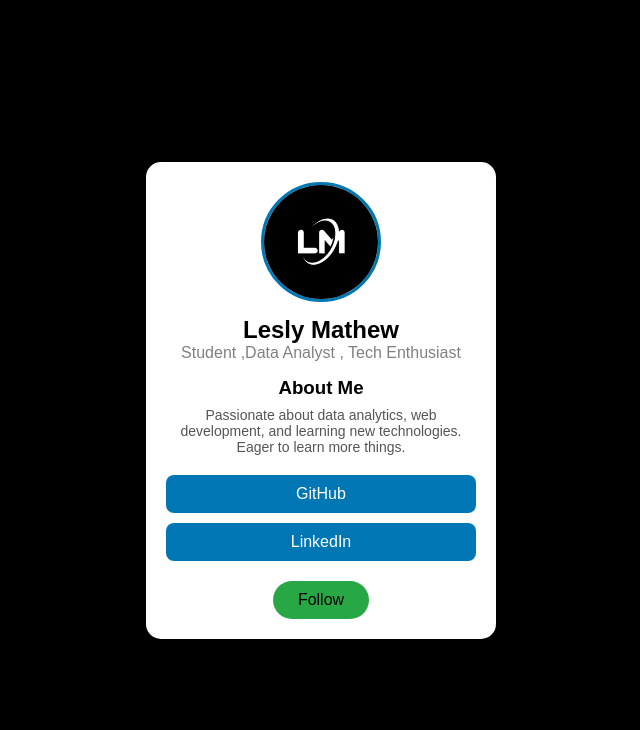
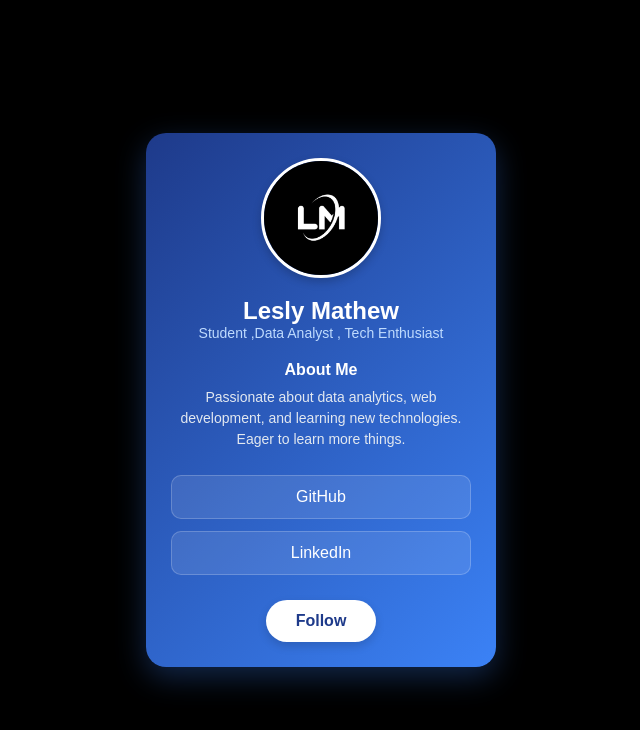
Before and after one commit to Leslythomasmathew/media-card, a plain HTML site: page index.html in a window 1280 px wide. Shown: the whole page, without its empty margins (319-959 px from the left). Drawn offline with Linux system fonts and the light colour scheme.

Commit message:
Update card background to premium blue and style for readability

```diff
--- a/index.html
+++ b/index.html
@@ -24,11 +24,12 @@ body {
 
 .card {
     width: 350px;
-    background: white;
-    padding: 20px;
-    border-radius: 15px;
+    background: linear-gradient(135deg, #1e3a8a 0%, #3b82f6 100%);
+    color: white;
+    padding: 25px;
+    border-radius: 20px;
     text-align: center;
-    box-shadow: 0 4px 10px rgba(0,0,0,0.2);
+    box-shadow: 0 10px 30px rgba(59, 130, 246, 0.3);
 }
 
 .profile-pic {
@@ -36,60 +37,75 @@ body {
     height: 120px;
     border-radius: 50%;
     object-fit: cover;
-    border: 3px solid #0077b5;
+    border: 3px solid #ffffff;
+    box-shadow: 0 4px 10px rgba(0, 0, 0, 0.2);
 }
 
 h2 {
-    margin-top: 10px;
+    margin-top: 15px;
+    font-size: 24px;
+    font-weight: 700;
 }
 
 .title {
-    color: gray;
-    margin-bottom: 15px;
+    color: #bfdbfe;
+    margin-bottom: 20px;
+    font-size: 14px;
 }
 
 .about h3 {
     margin-bottom: 8px;
+    font-size: 16px;
+    color: #ffffff;
 }
 
 .about p {
     font-size: 14px;
-    color: #555;
-    margin-bottom: 20px;
+    color: #e2e8f0;
+    margin-bottom: 25px;
+    line-height: 1.5;
 }
 
 .links {
     display: flex;
     flex-direction: column;
-    gap: 10px;
+    gap: 12px;
 }
 
 .links a {
     text-decoration: none;
     color: white;
-    background: #0077b5;
-    padding: 10px;
-    border-radius: 8px;
-    transition: 0.3s;
+    background: rgba(255, 255, 255, 0.1);
+    border: 1px solid rgba(255, 255, 255, 0.2);
+    padding: 12px;
+    border-radius: 10px;
+    transition: all 0.3s ease;
+    font-weight: 500;
 }
 
 .links a:hover {
-    background: #005f8d;
+    background: rgba(255, 255, 255, 0.2);
+    transform: translateY(-2px);
 }
 
 .follow-btn {
-    margin-top: 20px;
-    padding: 10px 25px;
+    margin-top: 25px;
+    padding: 12px 30px;
     border: none;
     border-radius: 25px;
-    background: #28a745;
-    color: black;
+    background: #ffffff;
+    color: #1e3a8a;
     cursor: pointer;
     font-size: 16px;
+    font-weight: 600;
+    transition: all 0.3s ease;
+    box-shadow: 0 4px 10px rgba(0, 0, 0, 0.15);
 }
 
 .follow-btn:hover {
-    background: #218838;
+    background: #f1f5f9;
+    transform: translateY(-2px);
+    box-shadow: 0 6px 15px rgba(0, 0, 0, 0.2);
 }
     </style>
 </head>
```
